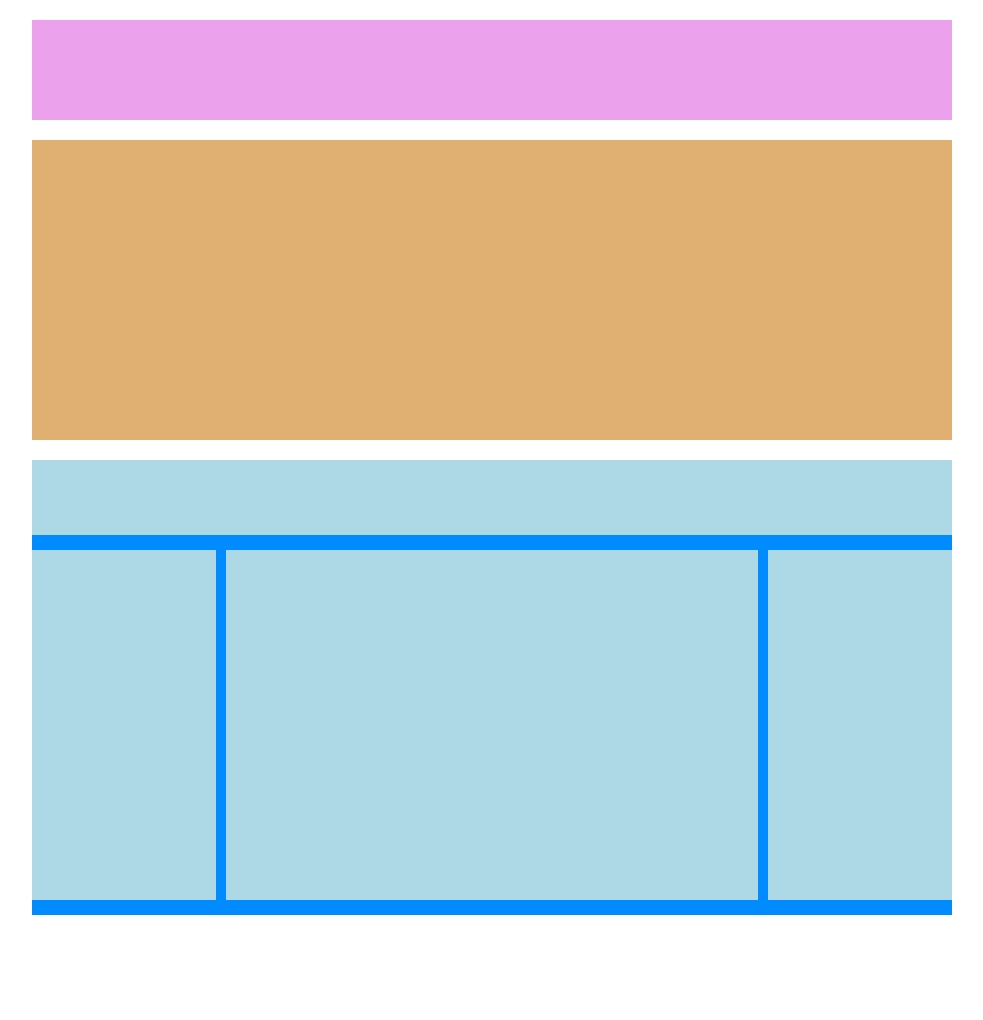
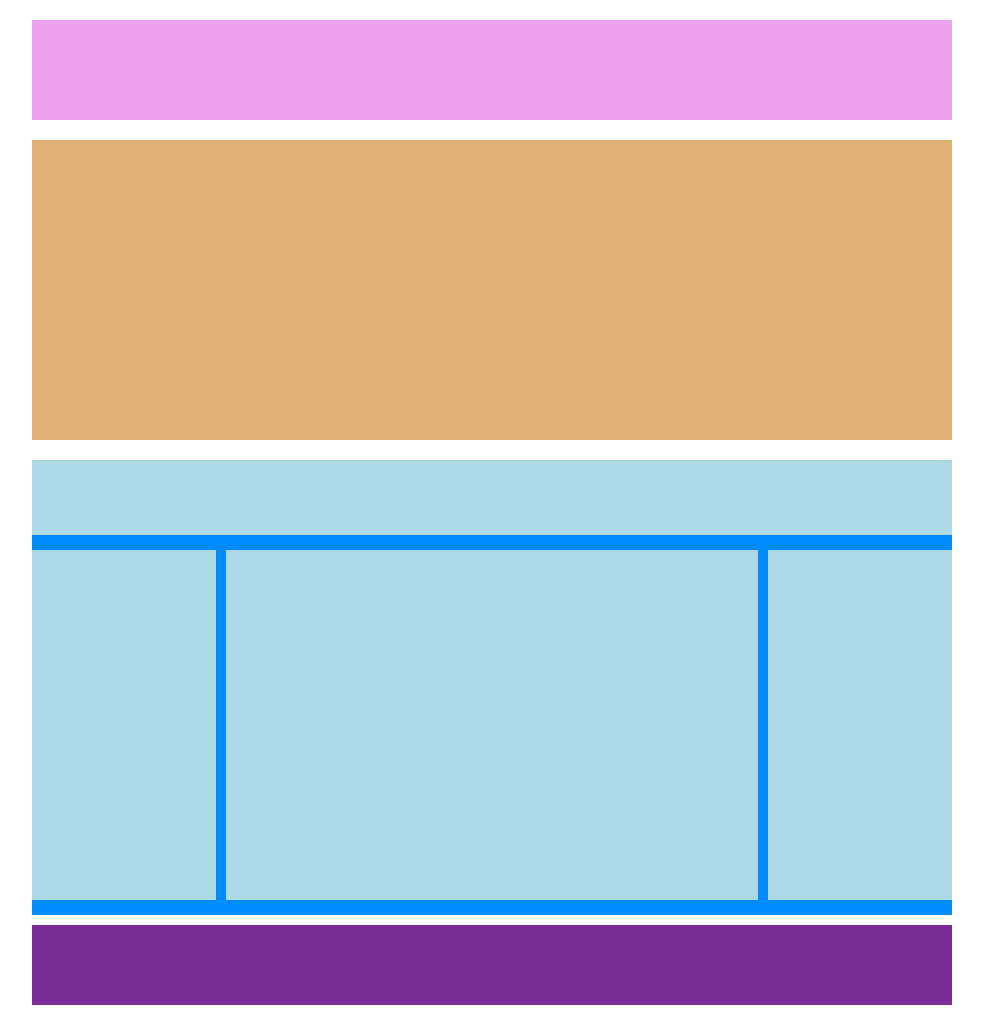
Before and after one commit to LeonardoCeccarelli/htmlcss-struttura-wp, a plain HTML site: page index.html in a window 1280 px wide. Shown: the whole page, without its empty margins (148-1131 px from the left). Before the commit the page ends 925 px from the top, so only its background shows below. Drawn offline with Linux system fonts and the light colour scheme.

Commit message:
Inserimento css nel footer

```diff
--- a/css/style.css
+++ b/css/style.css
@@ -14,6 +14,14 @@ header {
     height: 100px;
     background-color: rgb(236, 161, 236);
 }
+
+footer {
+    height: 80px;
+    background-color: rgb(121, 44, 151);
+    margin-bottom: 15px;
+}
+
+/* Sezione classi */
 
 .fst_section {
     height: 300px;
```
